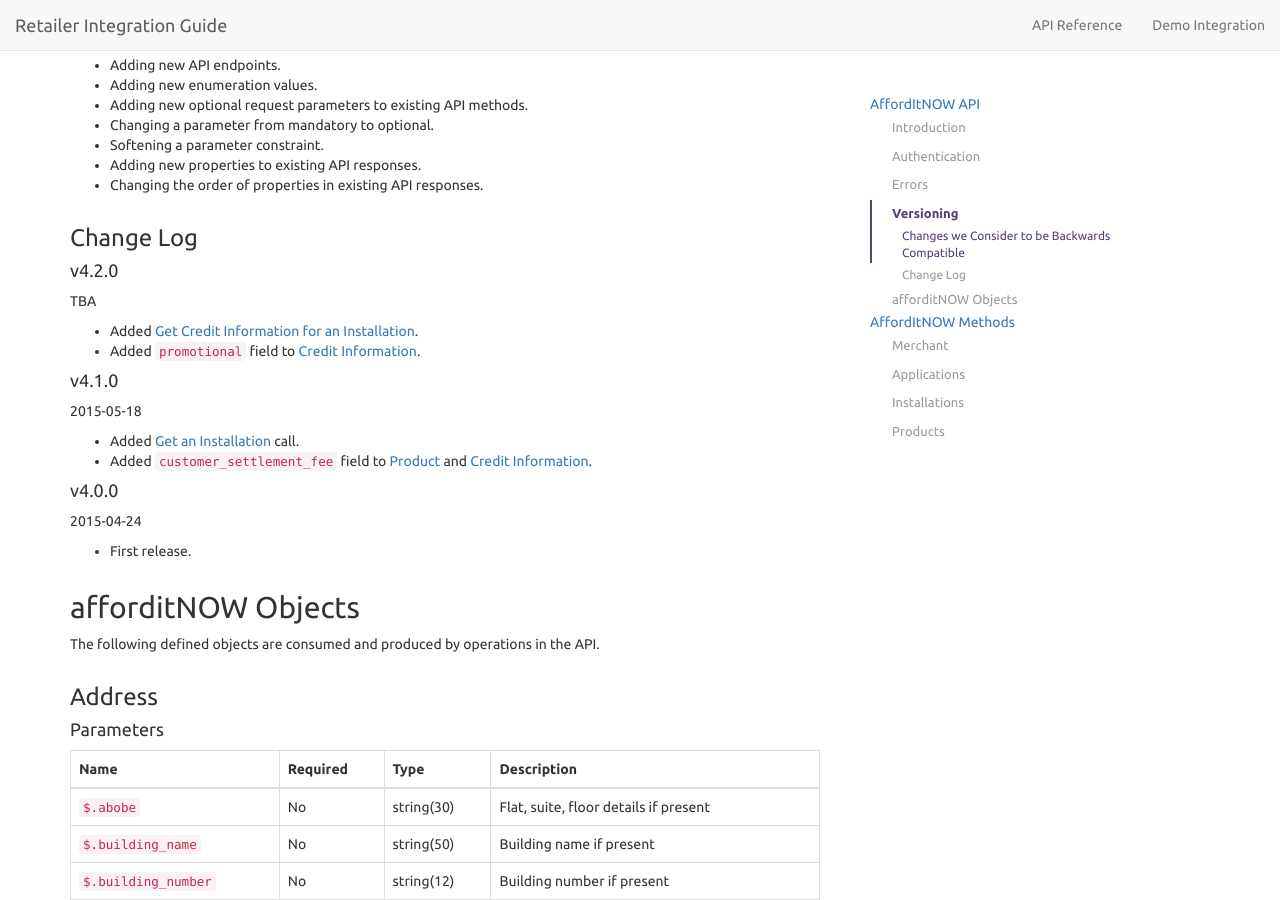
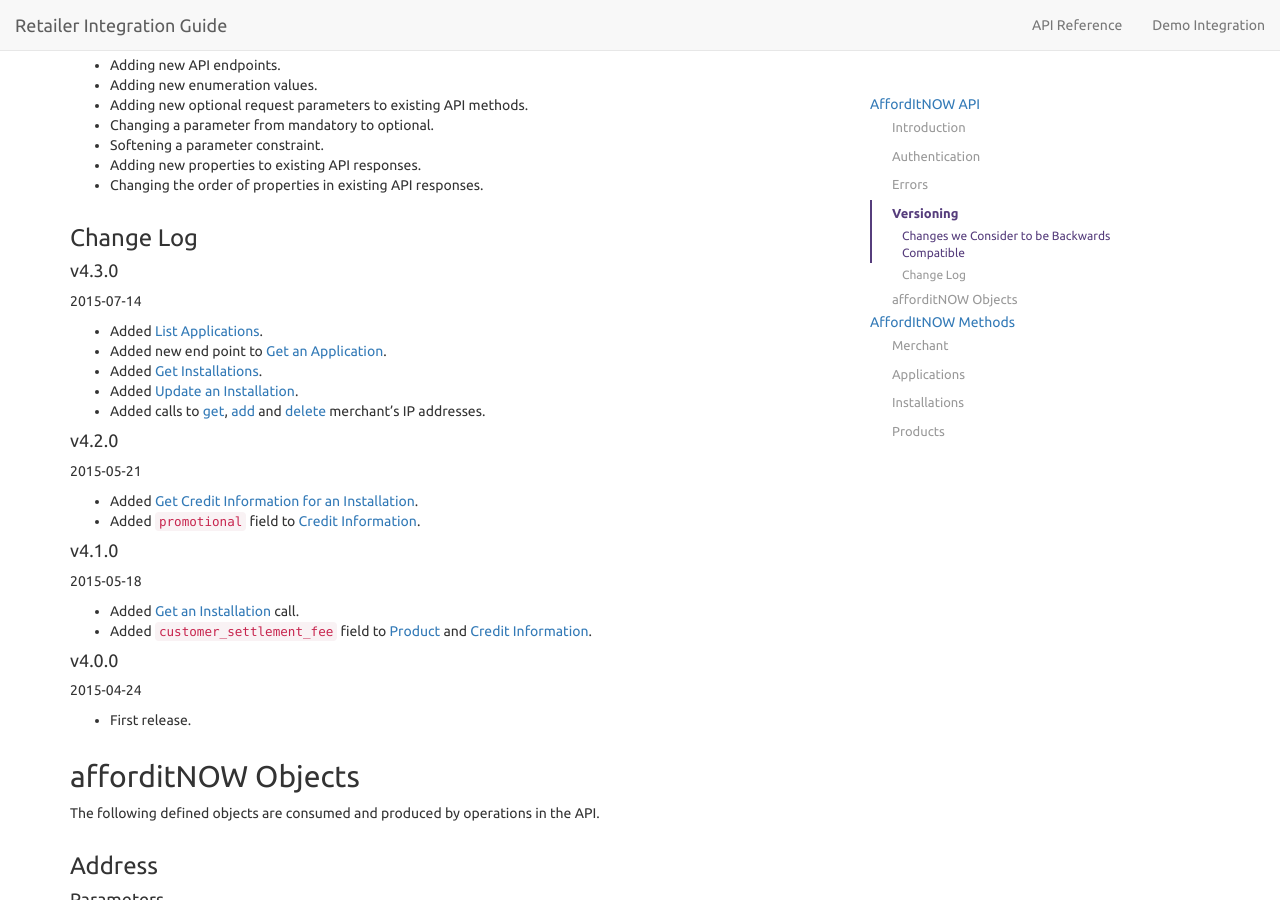
Before and after one commit to PayBreak/retailer-integration-guide, a Jekyll site: the page built from api/index.md, in a window 1280 px wide and 900 px high, scrolled down 1703 px. Built offline with Jekyll 4.4.1, drawn with Linux system fonts in a browser that asks for light colours; nearby versions of some CDN libraries; Markdown is read by kramdown in place of the engine named in the settings.

Commit message:
Updated v4 API change log

```diff
--- a/_includes/v4/versioning.md
+++ b/_includes/v4/versioning.md
@@ -21,8 +21,17 @@ You specify the MAJOR version in the end point URL.
 
 ### Change Log
 
+#### v4.3.0
+2015-07-14
+
+- Added [List Applications](#list-applications).
+- Added new end point to [Get an Application](#get-an-application).
+- Added [Get Installations](#get-installations).
+- Added [Update an Installation](#update-an-installation).
+- Added calls to [get](#get-the-merchants-ip-addresses), [add](#add-an-merchants-ip-address) and [delete](#delete-an-merchants-ip-address) merchant's IP addresses.
+
 #### v4.2.0
-TBA
+2015-05-21
 
 - Added [Get Credit Information for an Installation](#get-credit-information-for-an-installation).
 - Added `promotional` field to [Credit Information](#get-credit-information-for-a-product).
--- a/api/index.md
+++ b/api/index.md
@@ -2,7 +2,7 @@
 layout: "v4"
 toc: v4/toc.html
 heading: API Reference
-subheading: v4.2.0
+subheading: v4.3.0
 ---
 
 # {{ site.data.globals.brandname }} API
```
